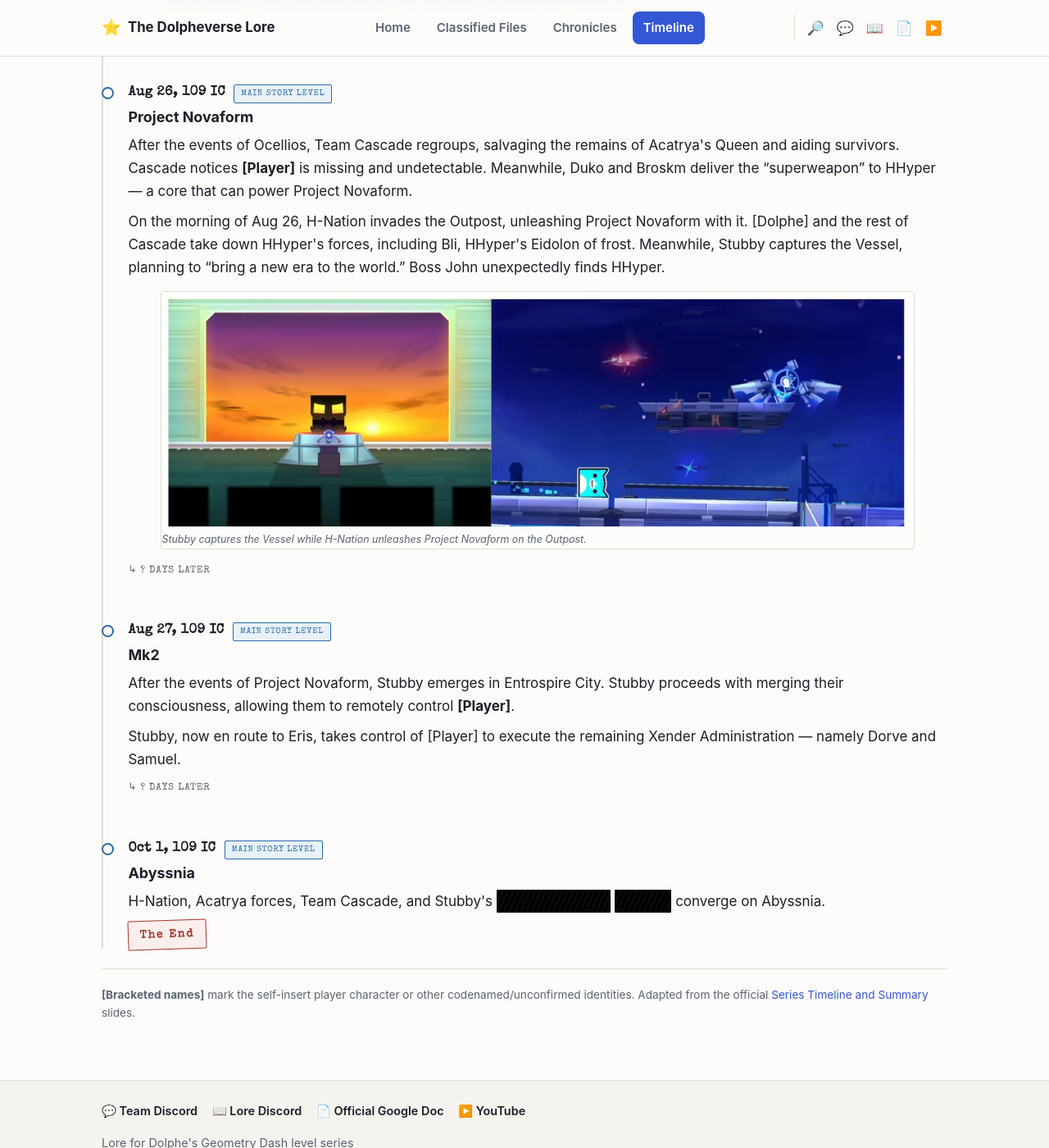
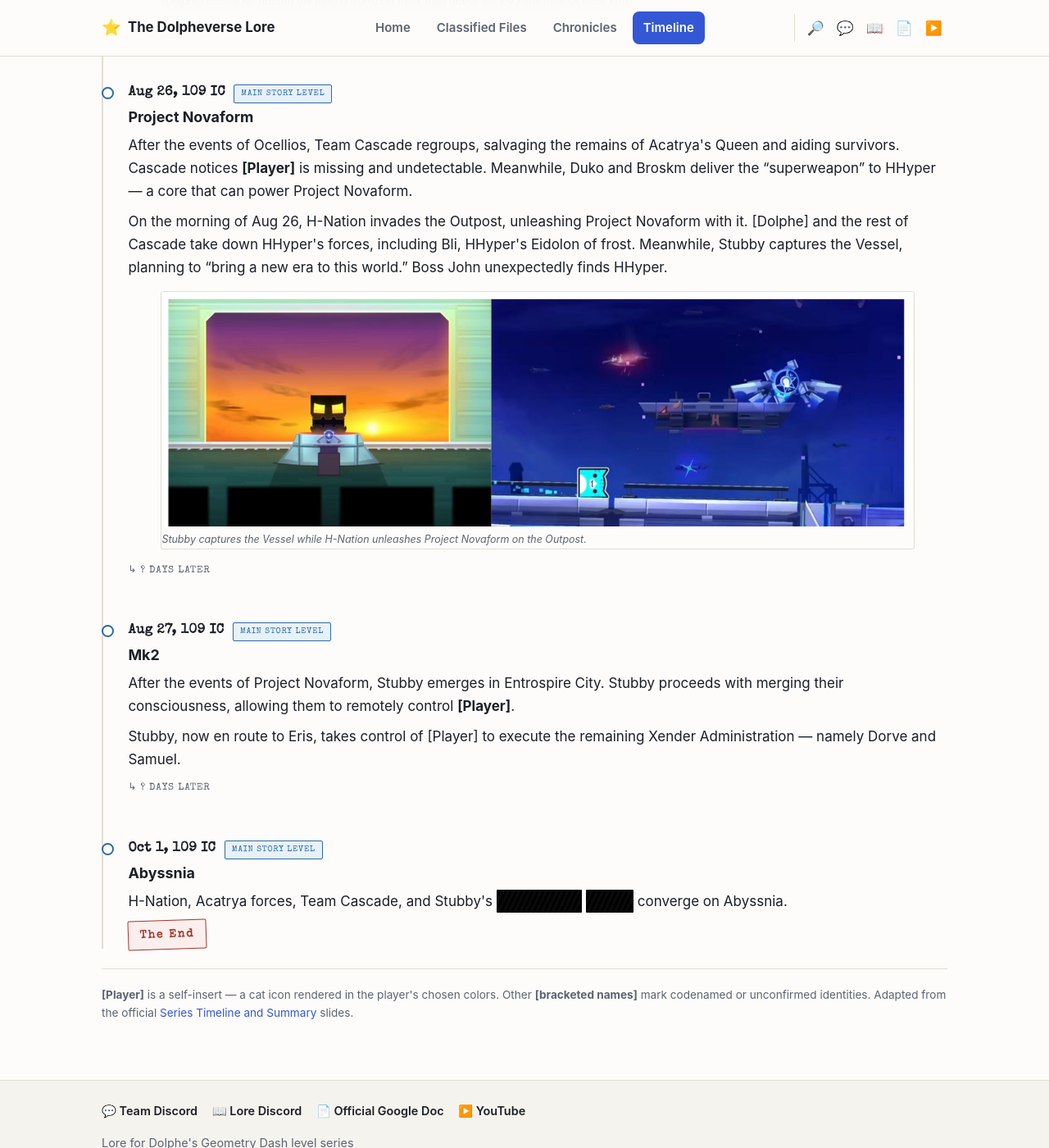
Before and after one commit to DolpheGD/DolpheGD.github.io, a Jekyll site: the page built from timeline.md, in a window 1280 px wide and 1400 px high, scrolled down 5694 px. Shown: the whole window at 82% size. Built offline with Jekyll 4.4.1, drawn with Linux system fonts in a browser that asks for light colours; some of the changed text lies outside the part shown.

Commit message:
Correct Timeline page against the source transcript; swap in the real icon
- The "Before Everything" date redaction used the wrong placeholder text
  (DATDAD, copied from elsewhere on the site) -- the source's actual
  text under that black bar is "????????". Fixed.
- The Abyssnia-line redaction bars are now sized to match the source
  exactly (9 and 5 characters, was 12 and 6).
- Restored a few details a paraphrase had dropped or softened: "an
  equal division of rights over Eris remains in place" (was drifting
  towards a different reading), "a cover-up of an unknown incident"
  (had lost "unknown"), "its energy blasts", and "this world" in
  Stubby's quote.
- [SQUAD 1]/[SQUAD 2] now match the source's all-caps bracket style.
- Added back the "[Player] is a self-insert -- a cat icon in the
  player's colors" note, which existed in the source legend but never
  made it onto the page.
- Swapped the placeholder book emoji for the site's own timeline icon
  (assets/chronicles/images/image8.png) in both the page header and
  the homepage card.

```diff
--- a/timeline.md
+++ b/timeline.md
@@ -15,7 +15,7 @@ image_height: 600
 </nav>
 
 <header class="entry-header">
-  <span class="entry-icon">📕</span>
+  <span class="entry-icon"><img src="/assets/chronicles/images/image8.png" alt="" style="width: 1.8rem; height: 1.8rem; vertical-align: -0.25rem;"></span>
   <h1 class="page-title">Series Timeline</h1>
 </header>
 
@@ -30,7 +30,7 @@ image_height: 600
 <div class="timeline-rail">
   <div class="timeline-entry type-lore">
     <div class="timeline-entry-header">
-      <span class="timeline-entry-date"><span class="redacted" aria-hidden="true">DATDAD</span><span class="sr-only">redacted</span> IC</span>
+      <span class="timeline-entry-date"><span class="redacted" aria-hidden="true">????????</span><span class="sr-only">redacted</span> IC</span>
       <span class="timeline-entry-tag type-lore">Lore Event</span>
     </div>
     <h2 class="timeline-entry-title">Before Everything</h2>
@@ -48,7 +48,7 @@ image_height: 600
     <h2 class="timeline-entry-title">The Daily Dolphe</h2>
     <div class="timeline-entry-body">
       <p><strong>Dolphe</strong>, alongside a few friends, establishes &ldquo;The Daily Dolphe,&rdquo; an independent news agency focused on delivering truth. Icon Leaders <strong>Xender</strong> and <strong>HHyper</strong> represent the first meeting between Acatrya and H-Nation (the two major nations), after 90 years of silence.</p>
-      <p>They both vow to a mutualistic society, and an equal division of rights over the remains of Eris.</p>
+      <p>They both vow to a mutualistic society, and an equal division of rights over Eris remains in place.</p>
     </div>
     <p class="timeline-gap">&#8627; 8 years later</p>
   </div>
@@ -139,8 +139,8 @@ image_height: 600
     </div>
     <h2 class="timeline-entry-title">Operation Wastelands</h2>
     <div class="timeline-entry-body">
-      <p>After joining Team Cascade, <strong>[Player]</strong> and other Cascade members representing <strong>[Squad 1]</strong> are sent to protect and rescue strikers, protesters, and rioters in The Wastelands. Meanwhile, Stubby expresses frustration to Xender over Ocellios Lab and the escaped &ldquo;vessel.&rdquo; Boss John sends mechs to eliminate the dissenters, but runs into trouble with Team Cascade.</p>
-      <p>After destroying a mech, Team Cascade retreats to Terra Dock, receiving word that <strong>[Squad 2]</strong> has successfully retrieved a Xendium supercomputer &mdash; and that a move on Xender will soon be needed.</p>
+      <p>After joining Team Cascade, <strong>[Player]</strong> and other Cascade members representing <strong>[SQUAD 1]</strong> are sent to protect and rescue strikers, protesters, and rioters in The Wastelands. Meanwhile, Stubby expresses frustration to Xender over Ocellios Lab and the escaped &ldquo;vessel.&rdquo; Boss John sends mechs to eliminate the dissenters, but runs into trouble with Team Cascade.</p>
+      <p>After destroying a mech, Team Cascade retreats to Terra Dock, receiving word that <strong>[SQUAD 2]</strong> has successfully retrieved a Xendium supercomputer &mdash; and that a move on Xender will soon be needed.</p>
     </div>
     <figure class="timeline-entry-image">
       <img src="/assets/images/timeline/wastelands-hellfire.jpg" alt="Operation Wastelands &mdash; scene from the level" loading="lazy">
@@ -155,7 +155,7 @@ image_height: 600
     </div>
     <h2 class="timeline-entry-title">Mission Hellfire</h2>
     <div class="timeline-entry-body">
-      <p>Team Cascade sends <strong>[Caliper]</strong> and other Cascade members representing <strong>[Squad 2]</strong> to investigate a lab in the Hotlands. Meanwhile, Xender sends Thedoggyp and others to secure the Xendium Lab, a center for supercomputer research.</p>
+      <p>Team Cascade sends <strong>[Caliper]</strong> and other Cascade members representing <strong>[SQUAD 2]</strong> to investigate a lab in the Hotlands. Meanwhile, Xender sends Thedoggyp and others to secure the Xendium Lab, a center for supercomputer research.</p>
       <p>Squad 2 and Xender's squad collide, but after clumsily taking down mechs and Thedoggyp, Squad 2 escapes with Xender's supercomputer &mdash; which will be used to decrypt Subject 29's files.</p>
     </div>
     <p class="timeline-gap">&#8627; 2 days later</p>
@@ -220,7 +220,7 @@ image_height: 600
     <h2 class="timeline-entry-title">Project Novaform</h2>
     <div class="timeline-entry-body">
       <p>After the events of Ocellios, Team Cascade regroups, salvaging the remains of Acatrya's Queen and aiding survivors. Cascade notices <strong>[Player]</strong> is missing and undetectable. Meanwhile, Duko and Broskm deliver the &ldquo;superweapon&rdquo; to HHyper &mdash; a core that can power Project Novaform.</p>
-      <p>On the morning of Aug 26, H-Nation invades the Outpost, unleashing Project Novaform with it. [Dolphe] and the rest of Cascade take down HHyper's forces, including Bli, HHyper's Eidolon of frost. Meanwhile, Stubby captures the Vessel, planning to &ldquo;bring a new era to the world.&rdquo; Boss John unexpectedly finds HHyper.</p>
+      <p>On the morning of Aug 26, H-Nation invades the Outpost, unleashing Project Novaform with it. [Dolphe] and the rest of Cascade take down HHyper's forces, including Bli, HHyper's Eidolon of frost. Meanwhile, Stubby captures the Vessel, planning to &ldquo;bring a new era to this world.&rdquo; Boss John unexpectedly finds HHyper.</p>
     </div>
     <figure class="timeline-entry-image">
       <img src="/assets/images/timeline/novaform-mk2.jpg" alt="Project Novaform &mdash; scene from the level" loading="lazy">
@@ -247,10 +247,10 @@ image_height: 600
     </div>
     <h2 class="timeline-entry-title">Abyssnia</h2>
     <div class="timeline-entry-body">
-      <p>H-Nation, Acatrya forces, Team Cascade, and Stubby's <span class="redacted" aria-hidden="true">XXXXXXXXXXXX</span><span class="sr-only">redacted</span> <span class="redacted" aria-hidden="true">XXXXXX</span><span class="sr-only">redacted</span> converge on Abyssnia.</p>
+      <p>H-Nation, Acatrya forces, Team Cascade, and Stubby's <span class="redacted" aria-hidden="true">XXXXXXXXX</span><span class="sr-only">redacted</span> <span class="redacted" aria-hidden="true">XXXXX</span><span class="sr-only">redacted</span> converge on Abyssnia.</p>
     </div>
     <span class="timeline-end">The End</span>
   </div>
 </div>
 
-<p class="timeline-source-note"><strong>[Bracketed names]</strong> mark the self-insert player character or other codenamed/unconfirmed identities. Adapted from the official <a href="{{ site.links.timeline_slides }}" target="_blank" rel="noopener">Series Timeline and Summary</a> slides.</p>
+<p class="timeline-source-note"><strong>[Player]</strong> is a self-insert &mdash; a cat icon rendered in the player's chosen colors. Other <strong>[bracketed names]</strong> mark codenamed or unconfirmed identities. Adapted from the official <a href="{{ site.links.timeline_slides }}" target="_blank" rel="noopener">Series Timeline and Summary</a> slides.</p>
```
Also changed, not shown: other parts of timeline.md (+2 -2 lines), index.md (+1 -1 lines).
